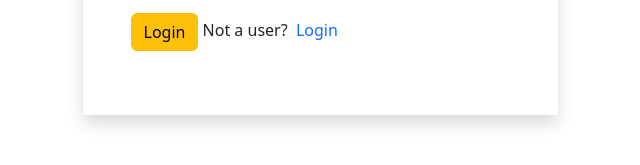
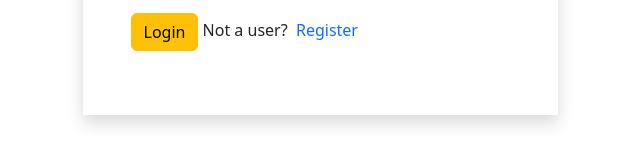
Before and after one commit to Poojakalhane/estore, a plain HTML site: page login.html in a window 1280 px wide. Shown: the part 345-510 px from the top of the page, 320-960 px from the left. Drawn offline with Linux system fonts and the light colour scheme.

Commit message:
Update login.html

```diff
--- a/login.html
+++ b/login.html
@@ -28,7 +28,7 @@
 
                   <div class="mb-3">
                     <input type="submit" class="btn btn-warning" value="Login">
-                    Not a user?&nbsp;&nbsp;<a href="Register.html" style="text-decoration:none;">Login</a>
+                    Not a user?&nbsp;&nbsp;<a href="Register.html" style="text-decoration:none;">Register</a>
                   </div>
 
                 </form>
```
